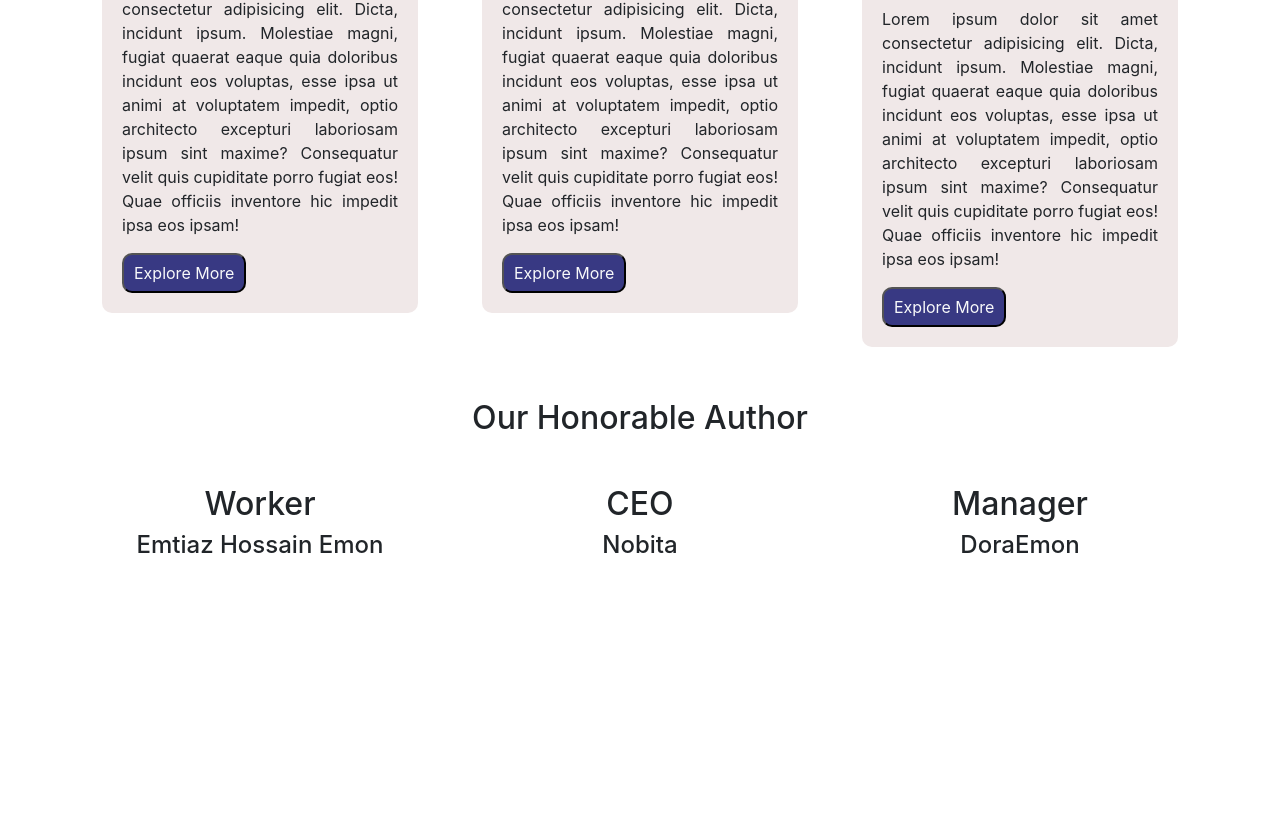
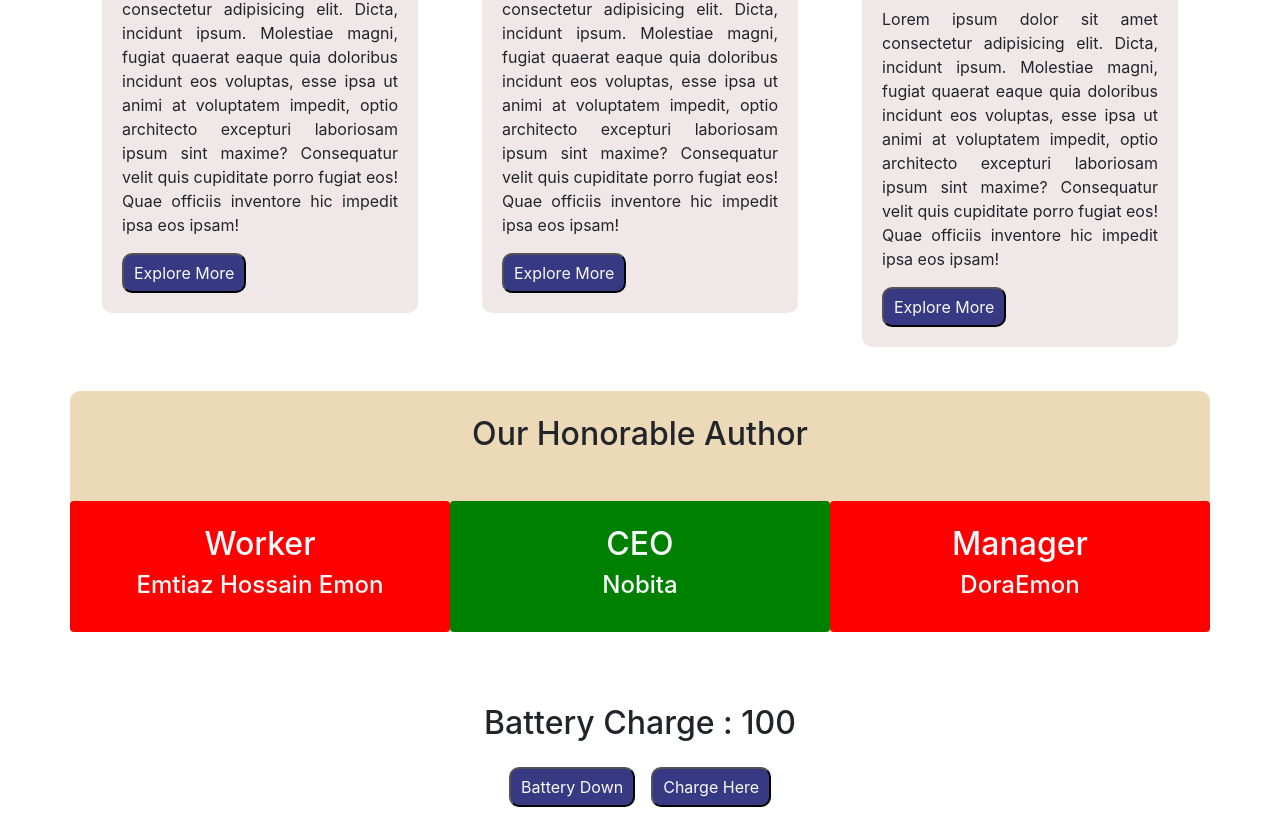
Before and after one commit to EmtiazHossainE2/milestone-8-react, a React (Create React App) app in the folder react-vision/: page / in a window 1280 px wide. Shown: the part 215-1046 px from the top of the page. Before the commit the page ends 831 px from the top, so only its background shows below. Built offline with nearby package versions, Linux system fonts and the light colour scheme.

Commit message:
battery charge task complete

```diff
--- a/react-vision/src/App.js
+++ b/react-vision/src/App.js
@@ -2,6 +2,7 @@ import React from 'react';
 import './App.css'
 import Article from './components/Article/Article';
 import Blog from './components/Blog/Blog';
+import Mobile from './components/Mobile/Mobile';
 
 /*
     ১. তুমি create react app দিয়ে রিএক্ট এর প্রজেক্ট বানাতে পারো কিনা
@@ -17,6 +18,11 @@ import Blog from './components/Blog/Blog';
     ৭. সেই ব্লগ কম্পোনেন্ট দিয়ে মিনিমাম তিনটা কম্পোনেন্ট বানাবে।
 
     ৮. প্রত্যেকটা কম্পোনেন্ট এ heading এবং author নামে দুইটা প্রপার্টি সেন্ড করবে। এবং সেই প্রপার্টিগুলো দেখাবে।
+    ৯. আরেকটা কম্পোনেন্ট বানাও। যেটার নাম হবে। Mobile সেখানে একটা বাটন থাকবে। বাটন এর নাম হবে "battery down" আর উপরে একটা সংখ্যা থাকবে। ১০০। (এইটা দিয়ে বুঝবে মোবাইল এর ব্যাটারি ১০০% আছে) এখন তুমি যতবার বাটনে ক্লিক করবে। সেই সংখ্যা এর মান ১০ করে কমতে থাকবে।
+
+    ১০. (স্পেশাল চ্যালেঞ্জ) উপরের ব্যাটারী ডাউন বাটনে চাপ দিলে কমবে। তবে কমতে কমতে যখন ব্যাটারি এর পরিমাণ ০ হয়ে যাবে। তারপরে আর বাটনে চাপ দিলে। ব্যাটারি কমবে না। অর্থাৎ নেগেটিভ হবে না। (দেখো এইটা করতে পারো কিনা)
+
+    ১১. json placeholder এর ওয়েবসাইট এ গিয়ে todo এর ডাটা লোড করে। সেগুলাকে দেখাতে পারো কিনা দেখো।
 
 
 
@@ -28,6 +34,8 @@ const App = () => {
             <Article></Article>
             <br />
             <Blog></Blog>
+            <br />
+            <Mobile></Mobile>
         </div>
     );
 };
--- a/react-vision/src/components/Article/Article.css
+++ b/react-vision/src/components/Article/Article.css
@@ -14,7 +14,7 @@
 article p {
     text-align: justify;
 }
-article .btn-style {
+.btn-style {
     cursor: pointer;
     background-color: var(--btn-bg);
     border-color: none ;
--- a/react-vision/src/components/Blog/Blog.css
+++ b/react-vision/src/components/Blog/Blog.css
@@ -0,0 +1,13 @@
+.blog-container{
+    background-color: rgb(235, 217, 184);
+    border-radius: 10px;
+}
+#author1{
+    background-color: red;
+}
+#author2{
+    background-color: green;
+}
+#author3{
+    background-color: red;
+}
--- a/react-vision/src/components/Blog/Blog.js
+++ b/react-vision/src/components/Blog/Blog.js
@@ -2,20 +2,21 @@ import React from 'react';
 import Author1 from './Author1/Author1';
 import Author2 from './Author2/Author2';
 import Author3 from './Author3/Author3';
+import './Blog.css'
 
 const Blog = () => {
     return (
-        <div>
+        <div className=' container blog-container pt-3'>
             <h2 className='text-center mt-2 mb-5'>Our Honorable Author </h2>
-            <div className="container">
+            <div >
                 <div className="row text-center my-5">
-                    <div className="col-md-4">
+                    <div className="col-md-4 py-4 rounded text-light" id='author1'>
                         <Author1></Author1>
                     </div>
-                    <div className="col-md-4">
+                    <div className="col-md-4 py-4 rounded text-light" id='author2'>
                         <Author2></Author2>
                     </div>
-                    <div className="col-md-4">
+                    <div className="col-md-4 py-4 rounded text-light" id='author3'>
                         <Author3></Author3>
                     </div>
                 </div>
--- /dev/null
+++ b/react-vision/src/components/Mobile/Mobile.js
@@ -0,0 +1,34 @@
+import React, { useState } from 'react';
+import '../Article/Article.css'
+const Mobile = () => {
+    const [charge, setCharge] = useState(100)
+    const batteryDown = () => {
+        // return charge <= 0 ? 'Shut Down Now'  : 'setCharge(charge - 10)'
+
+        if (charge <= 0) {
+            alert('Shut Down Now')
+        }
+        else {
+            setCharge(charge - 10)
+        }
+    }
+    const batteryUp = () => {
+        if (charge >= 100) {
+            alert('Battery Full')
+        }
+        else {
+            setCharge(charge + 10)
+        }
+    }
+    return (
+        <div className='text-center'>
+            <h2 >Battery Charge : {charge} </h2>
+            <div className='m-4'>
+                <button onClick={batteryDown} className=" btn-style text-light me-3"> Battery Down</button>
+                <button onClick={batteryUp} className=" btn-style text-light "> Charge Here</button>
+            </div>
+        </div>
+    );
+};
+
+export default Mobile;
```
